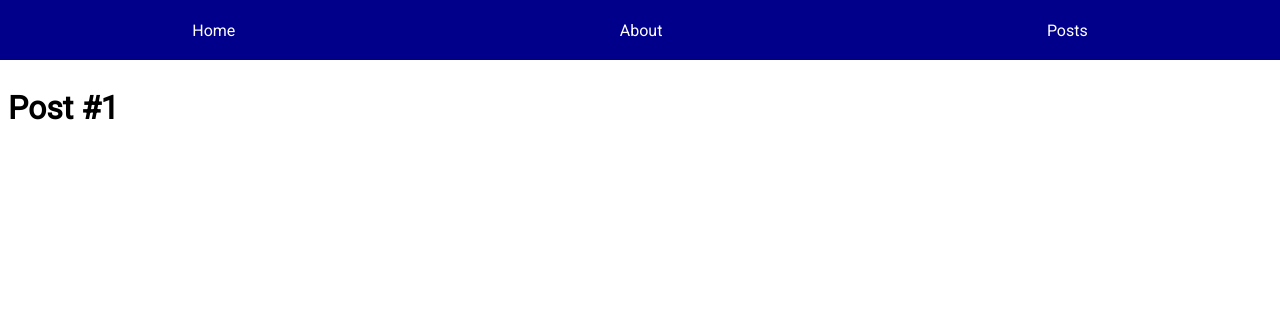
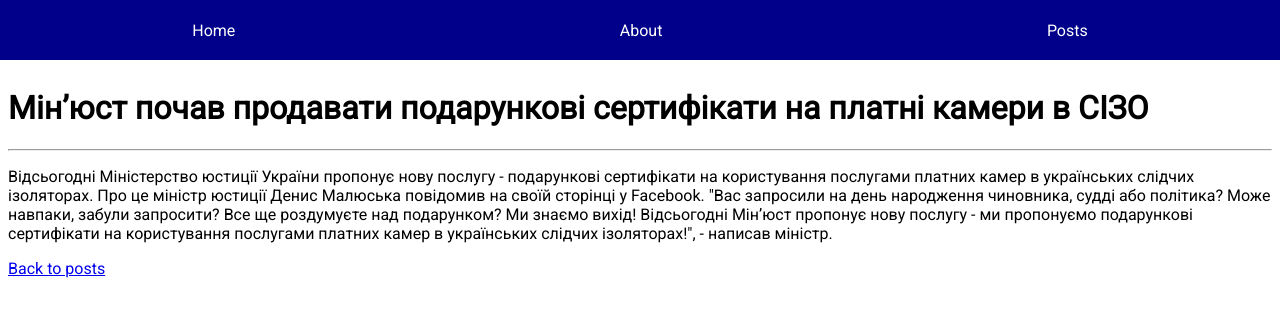
Before and after one commit to yurii-oliiarnyk/next-js, a Next.js app: page /post/1 in a window 1280 px wide. Shown: the top 316 px of the page. Built offline with nearby package versions, Linux system fonts and the light colour scheme; data requests are answered from the project's data file.

Commit message:
Load posts

```diff
--- a/pages/post/[id].js
+++ b/pages/post/[id].js
@@ -1,13 +1,54 @@
+import { useState, useEffect } from "react";
+import { MainLayout } from "../../components/MainLayout";
+import Link from "next/link";
 import { useRouter } from "next/router";
-import { MainLayout } from "../../components/MainLayout";
 
-export default (props) => {
+export default function Post({ post: serverPost }) {
+  const [post, setPost] = useState(serverPost);
+
   const { query } = useRouter();
-  const { id } = query;
+
+  useEffect(() => {
+    const load = async () => {
+      const { id } = query;
+      const response = await fetch(`http://localhost:4200/posts/${id}`);
+      const post = await response.json();
+      setPost(post);
+    };
+
+    if (!serverPost) {
+      load();
+    }
+  }, []);
+
+  if (!post) {
+    return (
+      <MainLayout>
+        <p>Loading...</p>
+      </MainLayout>
+    );
+  }
 
   return (
-    <MainLayout title={`Post ${id} page`}>
-      <h1>Post #{id}</h1>
+    <MainLayout title={post.title}>
+      <h1>{post.title}</h1>
+      <hr />
+      <p>{post.body}</p>
+      <Link href="/posts/">
+        <a>Back to posts</a>
+      </Link>
     </MainLayout>
   );
+}
+
+Post.getInitialProps = async ({ query, req }) => {
+  if (!req) {
+    return { post: null };
+  }
+
+  const { id } = query;
+  const response = await fetch(`http://localhost:4200/posts/${id}`);
+  const post = await response.json();
+
+  return { post };
 };
```
Also changed, not shown: pages/posts.js (+45 -2 lines).
